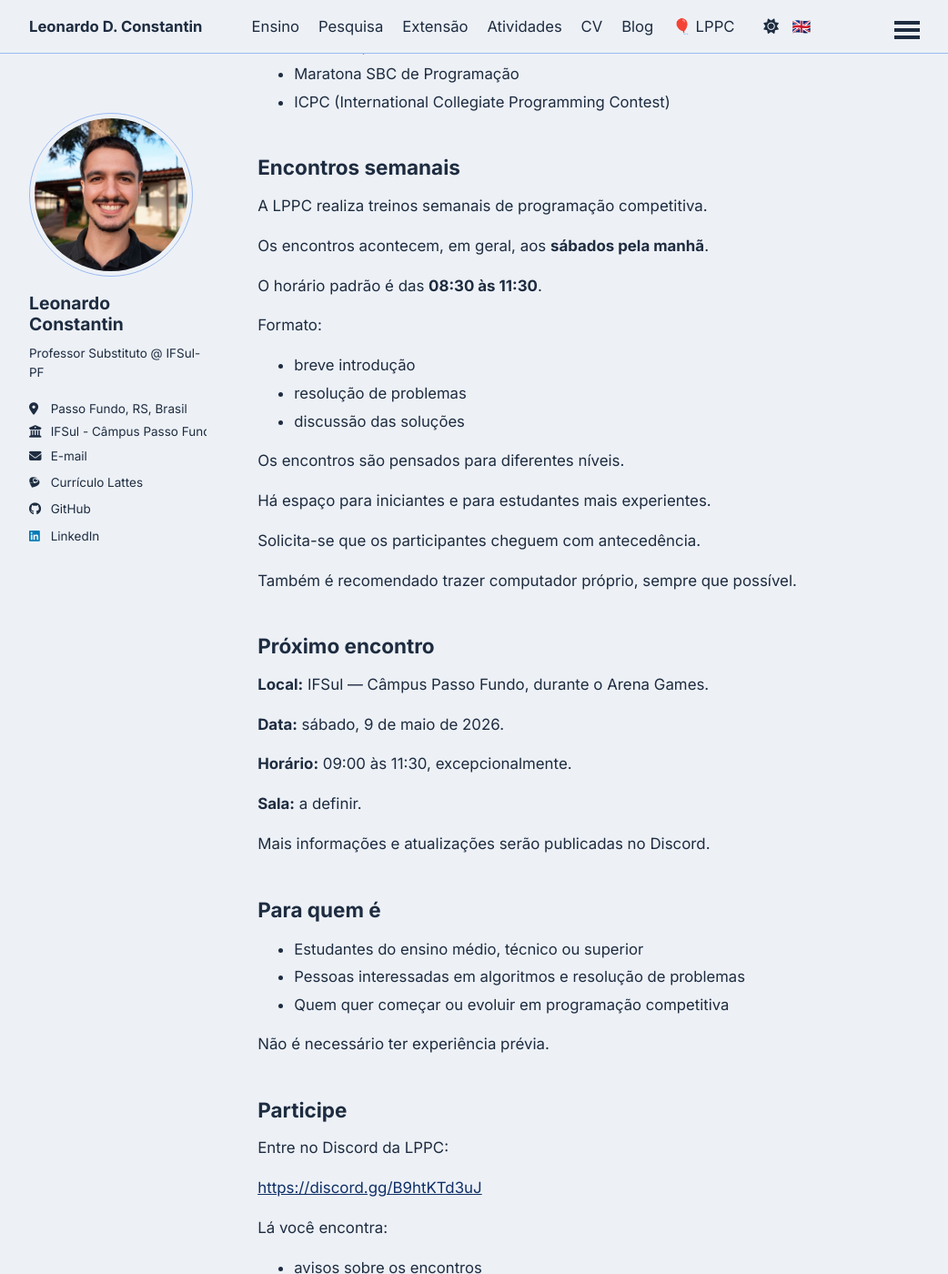
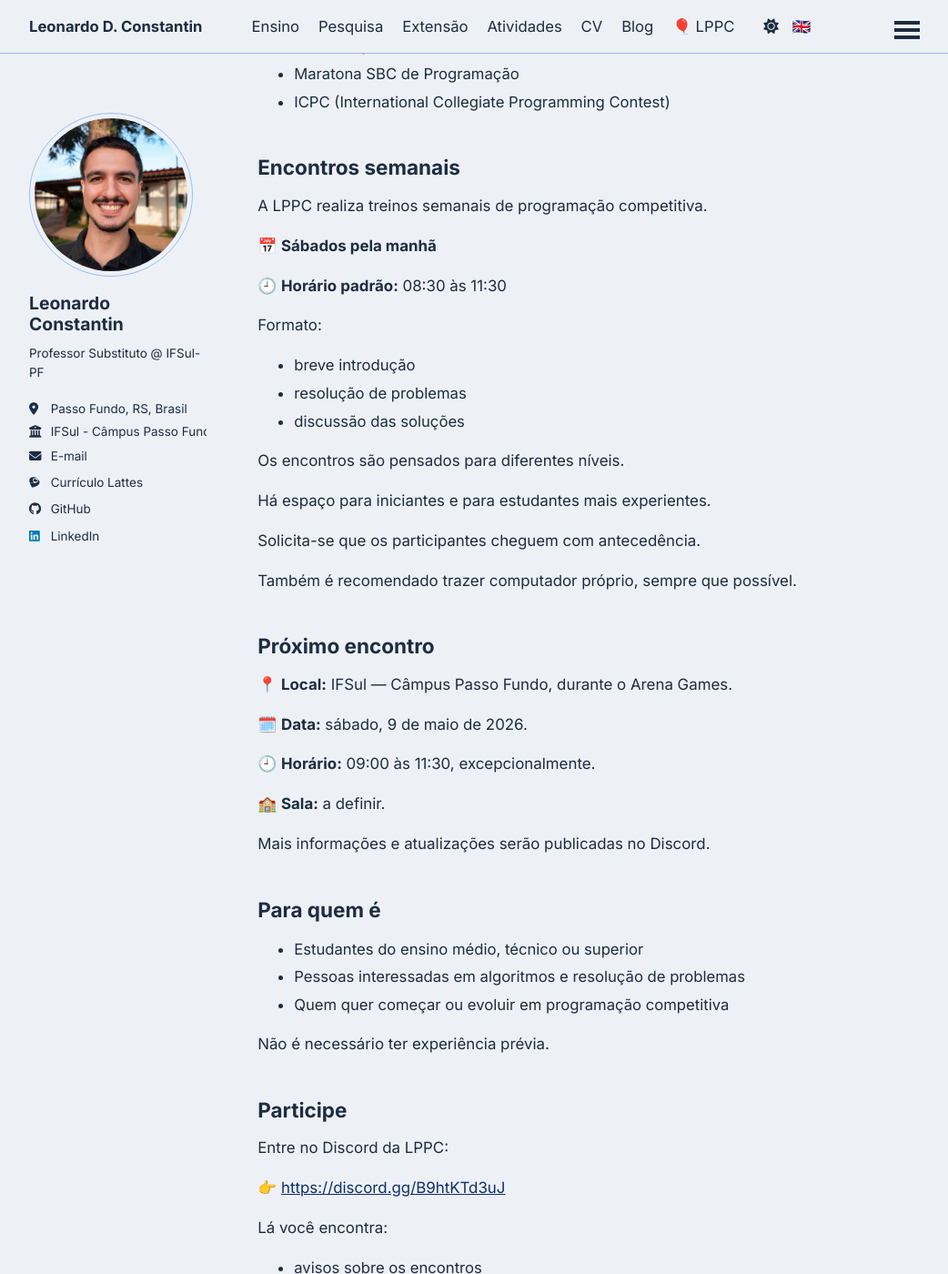
Before and after one commit to ldconstantin/ldconstantin.github.io, a Jekyll site: the page built from _pages/pt/lppc.md, in a window 1280 px wide and 1400 px high, scrolled down 254 px. Shown: the whole window at 91% size, without its empty margins (114-1156 px from the left). Built offline with Jekyll 4.4.1, drawn with Linux system fonts in a browser that asks for light colours; some web fonts are replaced; a script that is not in the unit is left out.

Commit message:
Add LPPC meeting icons

```diff
--- a/_pages/pt/lppc.md
+++ b/_pages/pt/lppc.md
@@ -19,9 +19,9 @@ O foco é preparar estudantes para competições como:
 
 A LPPC realiza treinos semanais de programação competitiva.
 
-Os encontros acontecem, em geral, aos **sábados pela manhã**.
+📅 **Sábados pela manhã**
 
-O horário padrão é das **08:30 às 11:30**.
+🕘 **Horário padrão:** 08:30 às 11:30
 
 Formato:
 
@@ -39,13 +39,13 @@ Também é recomendado trazer computador próprio, sempre que possível.
 
 ## Próximo encontro
 
-**Local:** IFSul — Câmpus Passo Fundo, durante o Arena Games.
+📍 **Local:** IFSul — Câmpus Passo Fundo, durante o Arena Games.
 
-**Data:** sábado, 9 de maio de 2026.
+🗓️ **Data:** sábado, 9 de maio de 2026.
 
-**Horário:** 09:00 às 11:30, excepcionalmente.
+🕘 **Horário:** 09:00 às 11:30, excepcionalmente.
 
-**Sala:** a definir.
+🏫 **Sala:** a definir.
 
 Mais informações e atualizações serão publicadas no Discord.
 
@@ -61,7 +61,7 @@ Não é necessário ter experiência prévia.
 
 Entre no Discord da LPPC:
 
-[https://discord.gg/B9htKTd3uJ](https://discord.gg/B9htKTd3uJ)
+👉 [https://discord.gg/B9htKTd3uJ](https://discord.gg/B9htKTd3uJ)
 
 Lá você encontra:
 
```
Also changed, not shown: _pages/en/lppc.md (+7 -7 lines).
